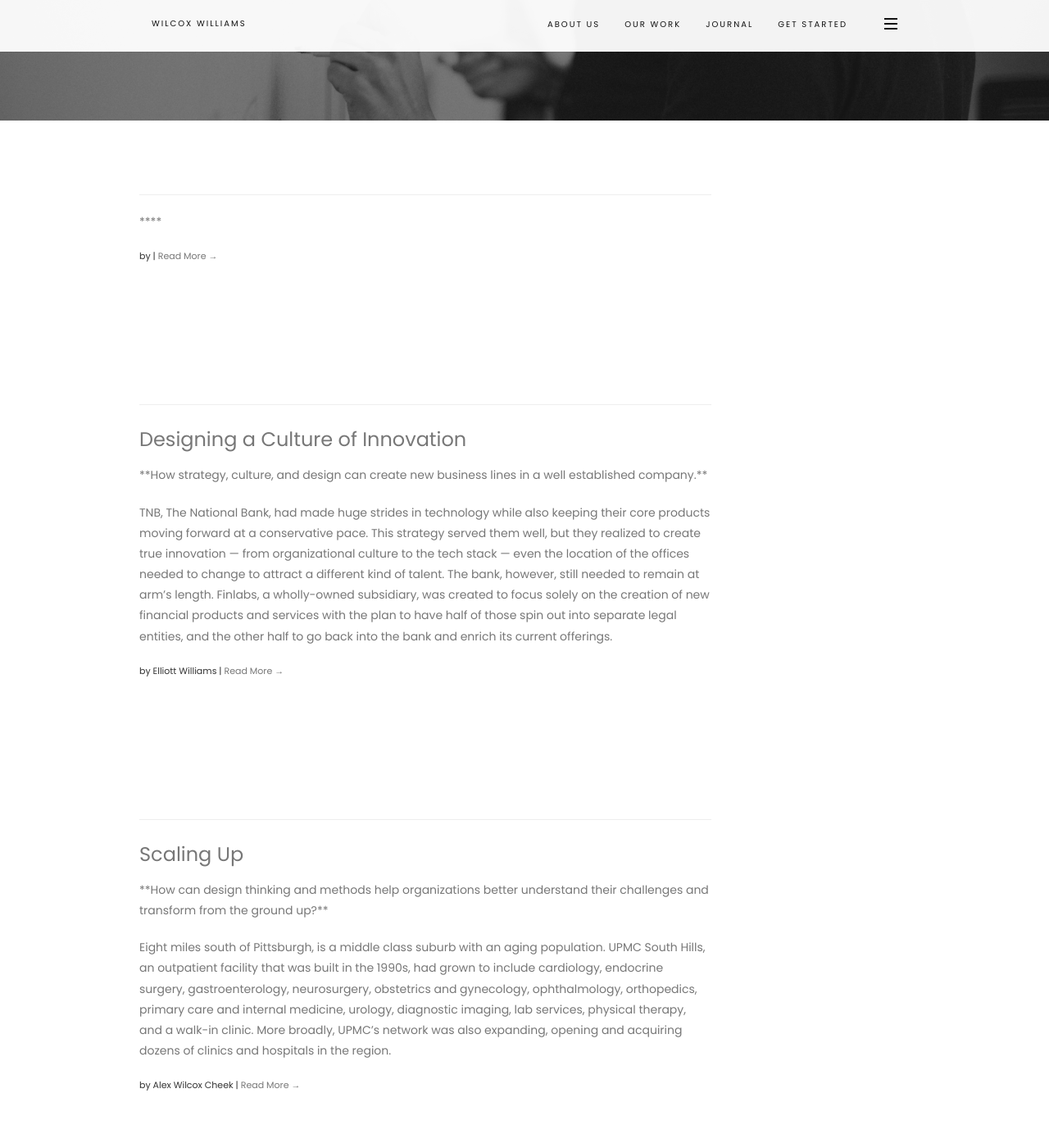
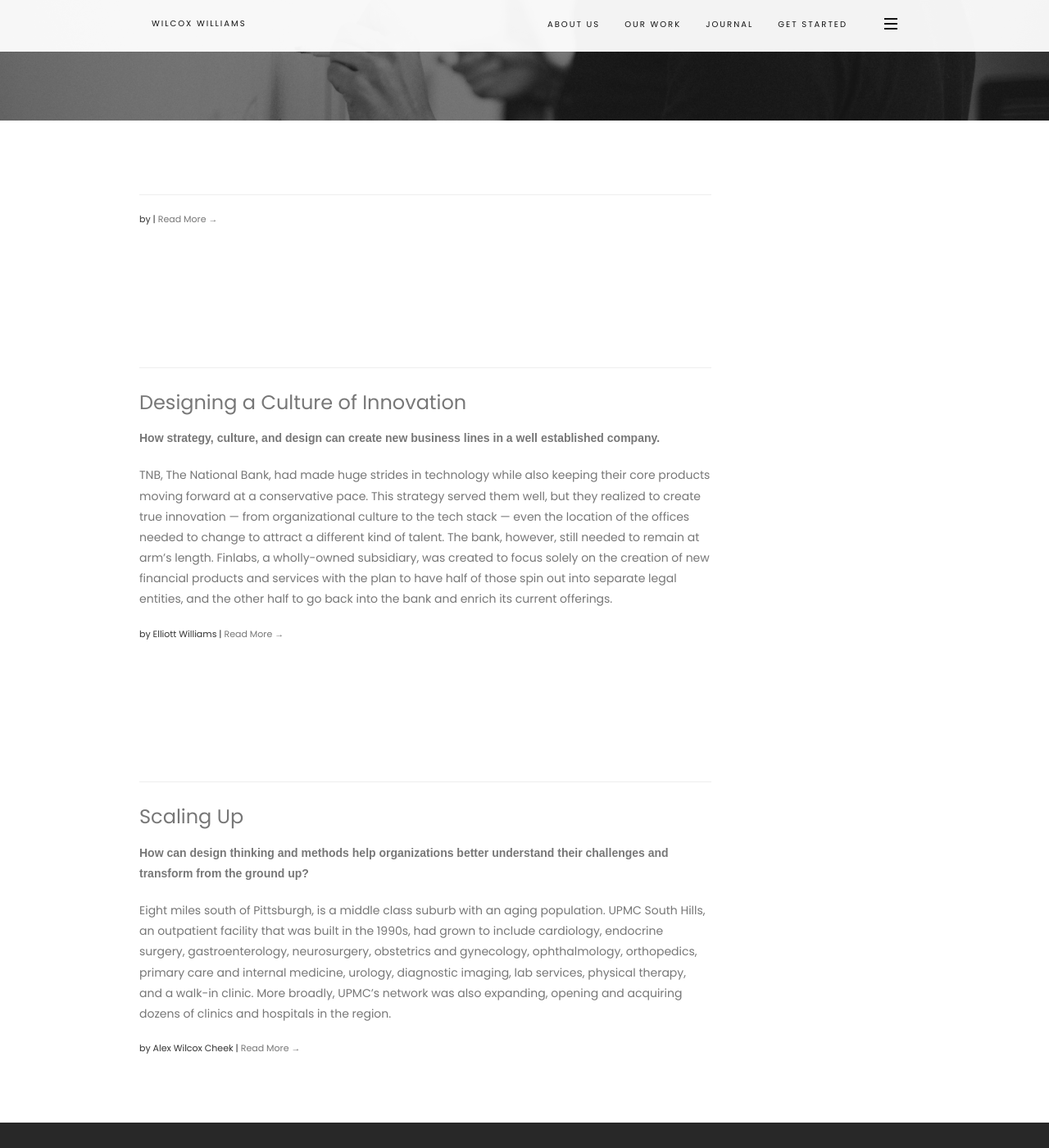
Before and after one commit to rwcstudio/wilcoxwilliams.github.io, a Jekyll site: the page built from journal.html, in a window 1280 px wide and 1400 px high, scrolled down 326 px. Shown: the whole window at 82% size. Built offline with Jekyll 4.4.1, drawn with Linux system fonts in a browser that asks for light colours.

Commit message:
bold sub

```diff
--- a/journal.html
+++ b/journal.html
@@ -24,7 +24,7 @@ layout: default
 						  <h2>
                   <a href="{{ post.url }}">{{ post.title }}</a>
               </h2>
-						<p>**{{ post.subtitle }}**</p>
+						<p><b>{{ post.subtitle }}</b></p>
 						<p>
                 {{ post.abstract }}
             </p>
```
